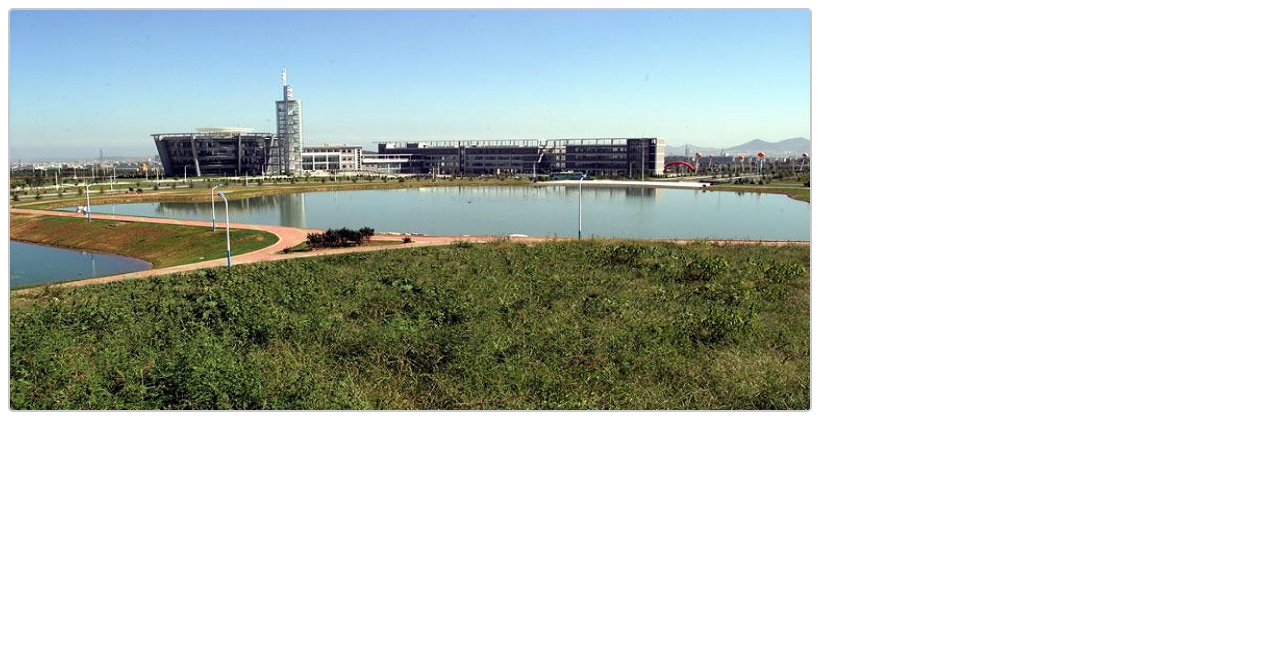
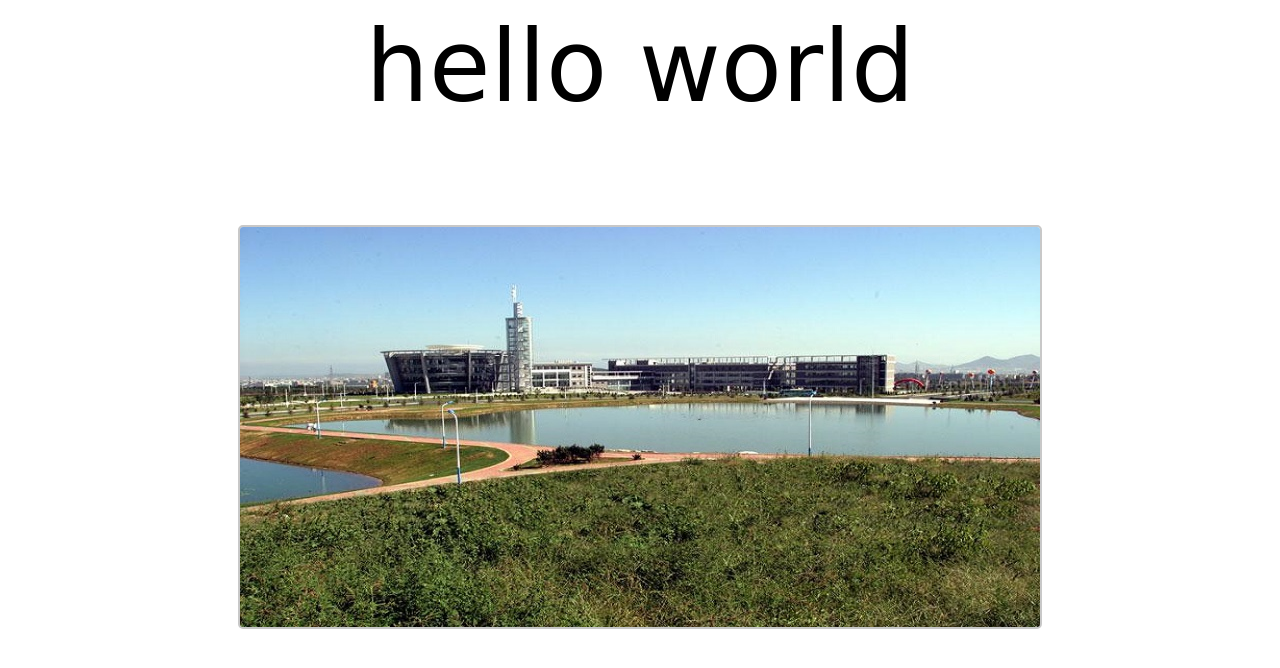
Before and after one commit to IDongYoung/IDongYoung.github.io, a plain HTML site: page mytest.html in a window 1280 px wide. Drawn offline with Linux system fonts and the light colour scheme.

Commit message:
Update mytest.html

```diff
--- a/mytest.html
+++ b/mytest.html
@@ -12,23 +12,39 @@ function start()
 <meta http-equiv="Content-Type" content="text/html; charset=UTF-8">
 <title>学院</title>
 <style>
+.all
+{
+    width: 100%;
+    text-align: center;
+
+}
+.word
+{
+    font-size: 100px;
+    font-family:cursive;
+}
 .img
 {
     width:800px;
     height:400px;
+    margin-top:100px;
     border-width:2px;
     border-style:solid;
     border-color:RGB(200,200,200);
     border-radius:5px;
+
 }
 </style>
 </head>
 <body>
-
-    <div style="text-align:left;">
-       <img id="school" class="img" src="school1.jpg">
+    <div class="all">
+        <div>
+            <span class="word">hello world</span>
+        </div>
+        <div>
+            <img id="school" class="img" src="school1.jpg">
+        </div>
     </div>
-
 </body>
 </html>
 <script>
```
